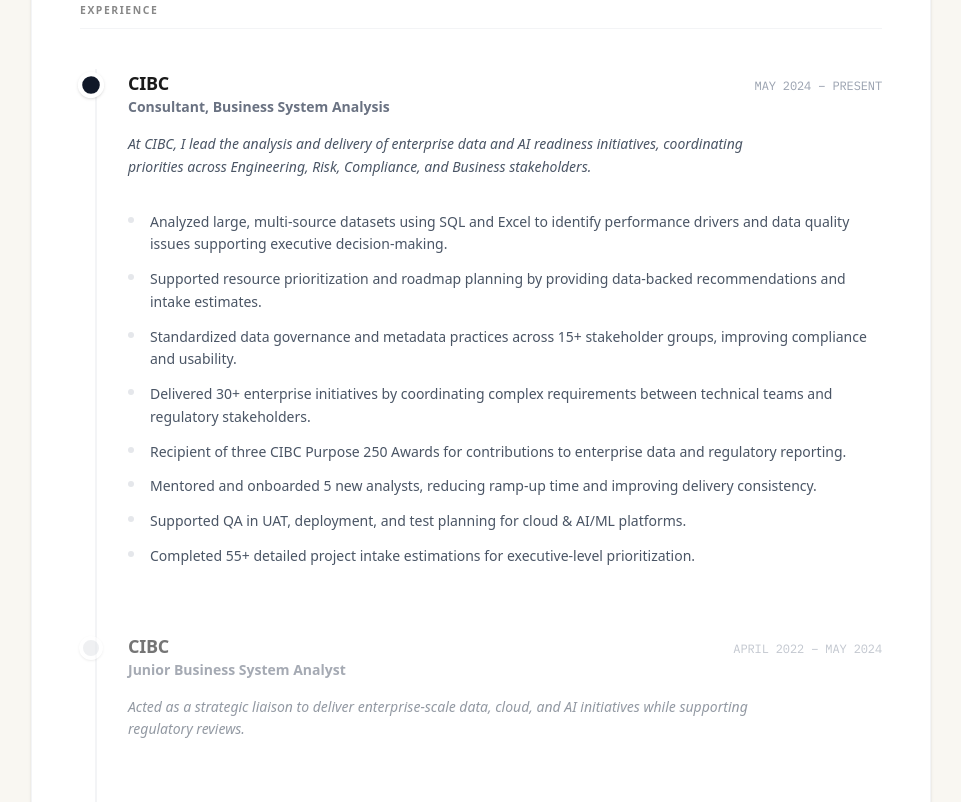
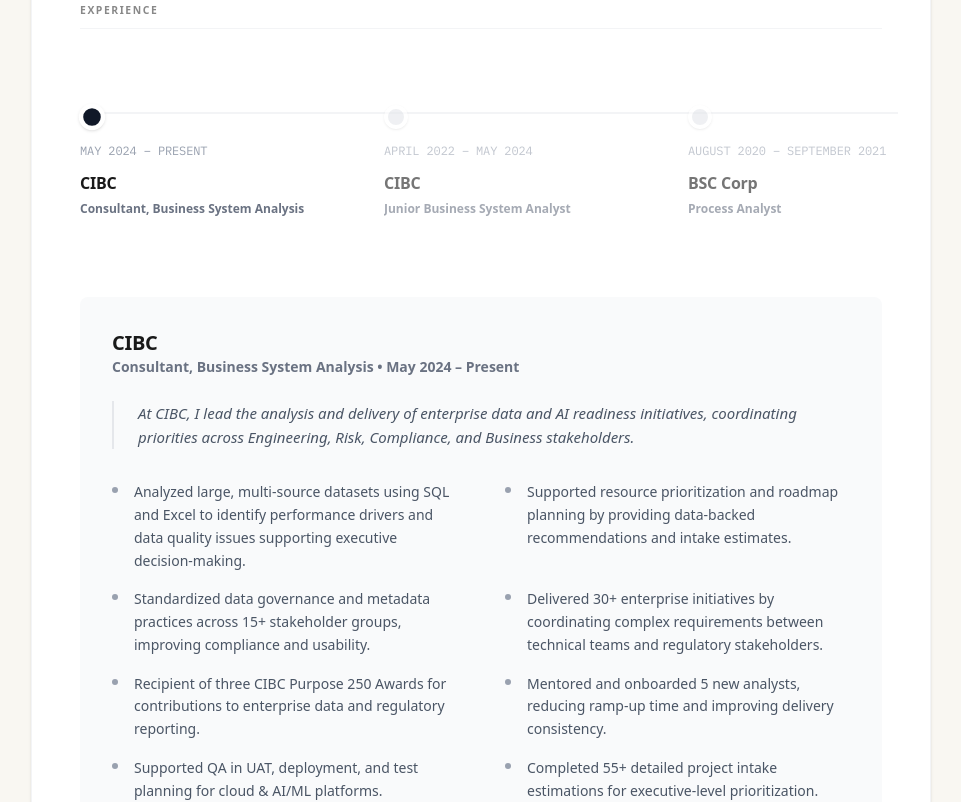
Before and after one commit to HarikrishnaSPillai/harikrishna-portfolio, a Next.js app: page /resume in a window 1280 px wide. Shown: the part 800-1602 px from the top of the page, without its empty margins (159-1120 px from the left). Built offline with nearby package versions, Linux system fonts and the light colour scheme.

Commit message:
Categorize projects and convert timeline to horizontal layout

```diff
--- a/src/app/projects/page.tsx
+++ b/src/app/projects/page.tsx
@@ -1,9 +1,24 @@
+"use client";
+
 import data from "@/data/portfolio.json";
 import Link from "next/link";
+import { useState, useMemo } from "react";
 
 export default function Projects() {
+    const [selectedCategory, setSelectedCategory] = useState("All");
+
+    const categories = useMemo(() => {
+        const cats = new Set(data.projects.map((p: any) => p.category));
+        return ["All", ...Array.from(cats)].filter(Boolean);
+    }, []);
+
+    const filteredProjects = useMemo(() => {
+        if (selectedCategory === "All") return data.projects;
+        return data.projects.filter((p: any) => p.category === selectedCategory);
+    }, [selectedCategory]);
+
     return (
-        <main className="min-h-screen pt-32 pb-24 px-6 md:px-0">
+        <main className="min-h-screen pt-32 pb-24 px-6 md:px-0 text-gray-900">
             <div className="max-w-[900px] mx-auto">
                 <header className="mb-16 text-center md:text-left">
                     <p className="label-caps mb-4">Portfolio</p>
@@ -13,9 +28,30 @@
                     </p>
                 </header>
 
-                <section className="grid grid-cols-1 md:grid-cols-2 gap-x-12 gap-y-16">
-                    {data.projects.map((project, idx) => (
-                        <div key={idx} className="flex flex-col border-t border-gray-100 pt-8 group">
+                {/* Category Selection */}
+                <nav className="mb-16 border-b border-gray-100 pb-2">
+                    <div className="flex flex-wrap gap-x-8 gap-y-4">
+                        {categories.map((cat) => (
+                            <button
+                                key={cat}
+                                onClick={() => setSelectedCategory(cat)}
+                                className={`mono-meta text-[10px] uppercase tracking-widest pb-2 transition-all relative ${selectedCategory === cat
+                                        ? "text-gray-900 font-bold"
+                                        : "text-gray-400 hover:text-gray-600"
+                                    }`}
+                            >
+                                {cat}
+                                {selectedCategory === cat && (
+                                    <span className="absolute bottom-[-1px] left-0 w-full h-[2px] bg-gray-900" />
+                                )}
+                            </button>
+                        ))}
+                    </div>
+                </nav>
+
+                <section className="grid grid-cols-1 md:grid-cols-2 gap-x-12 gap-y-16 transition-all duration-500">
+                    {filteredProjects.map((project, idx) => (
+                        <div key={idx} className="flex flex-col border-t border-gray-100 pt-8 group animate-in fade-in slide-in-from-bottom-4 duration-500">
                             <h2 className="text-xl font-sans font-bold text-gray-900 mb-2 group-hover:text-brand-primary transition-colors">
                                 {project.title}
                             </h2>
--- a/src/app/resume/page.tsx
+++ b/src/app/resume/page.tsx
@@ -47,48 +47,65 @@
                             </p>
                         </div>
 
-                        {/* Experience Section - Timeline */}
+                        {/* Experience Section - Horizontal Timeline */}
                         <div className="mb-12">
                             <h3 className="label-caps text-gray-400 mb-10 border-b border-gray-100 pb-2">Experience</h3>
-                            <div className="relative pl-8 md:pl-12">
-                                {/* Vertical Line */}
-                                <div className="absolute left-[11px] md:left-[15px] top-0 bottom-0 w-[2px] bg-gray-100" />
 
-                                <div className="space-y-16">
+                            <div className="relative mb-12">
+                                {/* Horizontal Timeline Container */}
+                                <div className="overflow-x-auto pb-8 -mx-4 px-4 scrollbar-hide">
+                                    <div className="flex gap-12 min-w-max relative pt-8">
+                                        {/* Horizontal Connecting Line */}
+                                        <div className="absolute left-0 top-[43px] right-0 h-[2px] bg-gray-100" />
+
                                         {data.experience.map((exp, idx) => (
                                             <div
                                                 key={idx}
-                                            className={`relative group cursor-pointer transition-all duration-300 ${activeIndex === idx ? 'opacity-100' : 'opacity-60 hover:opacity-100'}`}
+                                                className={`relative w-64 cursor-pointer transition-all duration-300 ${activeIndex === idx ? 'opacity-100' : 'opacity-60 hover:opacity-100'}`}
                                                 onClick={() => setActiveIndex(idx)}
                                             >
                                                 {/* Timeline Node */}
-                                            <div className={`absolute -left-[37px] md:-left-[49px] top-1 w-6 h-6 rounded-full border-4 border-white shadow-sm transition-all duration-500 ${activeIndex === idx ? 'bg-gray-900 scale-110' : 'bg-gray-200 group-hover:bg-gray-400'}`} />
+                                                <div className={`absolute left-0 top-[4px] w-6 h-6 rounded-full border-4 border-white shadow-sm transition-all duration-500 z-10 ${activeIndex === idx ? 'bg-gray-900 scale-110' : 'bg-gray-200 group-hover:bg-gray-400'}`} />
 
-                                            <div className="flex flex-col md:flex-row md:justify-between md:items-baseline mb-4 gap-2">
-                                                <div>
-                                                    <h4 className={`text-lg font-bold transition-colors ${activeIndex === idx ? 'text-gray-900' : 'text-gray-600'}`}>{exp.company}</h4>
-                                                    <p className="text-sm font-semibold text-gray-500">{exp.role}</p>
+                                                <div className="pt-10">
+                                                    <span className="mono-meta text-[10px] text-gray-400 uppercase tracking-wider mb-2 block">{exp.period}</span>
+                                                    <h4 className={`text-md font-bold mb-1 transition-colors ${activeIndex === idx ? 'text-gray-900' : 'text-gray-600'}`}>{exp.company}</h4>
+                                                    <p className="text-xs font-semibold text-gray-500 line-clamp-1">{exp.role}</p>
                                                 </div>
-                                                <span className="mono-meta text-[10px] text-gray-400 uppercase tracking-wider">{exp.period}</span>
+                                            </div>
+                                        ))}
+                                    </div>
+                                </div>
                             </div>
 
-                                            <p className="text-sm text-gray-600 mb-6 font-serif italic leading-relaxed max-w-2xl">
+                            {/* Detailed Experience Content (Revealed on click) */}
+                            <div className="bg-gray-50 rounded-lg p-6 md:p-8 min-h-[300px] transition-all duration-500">
+                                {data.experience.map((exp, idx) => (
+                                    <div
+                                        key={idx}
+                                        className={`${activeIndex === idx ? 'block animate-in fade-in slide-in-from-top-4 duration-500' : 'hidden'}`}
+                                    >
+                                        <div className="flex flex-col md:flex-row md:justify-between md:items-baseline mb-6 gap-2">
+                                            <div>
+                                                <h4 className="text-xl font-bold text-gray-900">{exp.company}</h4>
+                                                <p className="text-sm font-semibold text-gray-500">{exp.role} &bull; {exp.period}</p>
+                                            </div>
+                                        </div>
+
+                                        <p className="text-[15px] text-gray-600 mb-8 font-serif italic leading-relaxed max-w-3xl border-l-2 border-gray-200 pl-6">
                                             {exp.narrative}
                                         </p>
 
-                                            <div className={`overflow-hidden transition-all duration-500 ease-in-out ${activeIndex === idx ? 'max-h-[1000px] opacity-100' : 'max-h-0 opacity-0'}`}>
-                                                <ul className="space-y-3 pt-2">
+                                        <ul className="grid grid-cols-1 md:grid-cols-2 gap-x-12 gap-y-4">
                                             {exp.bullets.map((bullet, bIdx) => (
                                                 <li key={bIdx} className="text-[14px] text-gray-600 flex gap-4 leading-relaxed group/bullet">
-                                                            <span className="text-gray-300 flex-shrink-0 mt-1.5 w-1.5 h-1.5 rounded-full bg-gray-200 group-hover/bullet:bg-gray-900 transition-colors" />
+                                                    <span className="text-gray-300 flex-shrink-0 mt-1.5 w-1.5 h-1.5 rounded-full bg-gray-400 group-hover/bullet:bg-gray-900 transition-colors" />
                                                     <span>{bullet}</span>
                                                 </li>
                                             ))}
                                         </ul>
                                     </div>
-                                        </div>
                                 ))}
-                                </div>
                             </div>
                         </div>
 
--- a/src/data/portfolio.json
+++ b/src/data/portfolio.json
@@ -70,7 +70,8 @@
         "RevenueCat",
         "App Store Connect",
         "iOS Development"
-      ]
+      ],
+      "category": "Mobile & AI"
     },
     {
       "slug": "azure-data-engineering",
@@ -118,7 +119,8 @@
         "Spark",
         "ADLS Gen2",
         "Data Governance"
-      ]
+      ],
+      "category": "Data & Architecture"
     },
     {
       "slug": "linux-sql-monitor",
@@ -136,7 +138,8 @@
         "GCP",
         "Crontab",
         "SQL Analysis"
-      ]
+      ],
+      "category": "Systems & DevOps"
     },
     {
       "slug": "twitter-crd",
@@ -155,7 +158,8 @@
         "JUnit",
         "Mockito",
         "Maven"
-      ]
+      ],
+      "category": "Software Engineering"
     },
     {
       "slug": "java-grep",
@@ -173,7 +177,8 @@
         "Functional Programming",
         "Docker",
         "Maven"
-      ]
+      ],
+      "category": "Software Engineering"
     },
     {
       "slug": "retail-analytics-python",
@@ -191,7 +196,8 @@
         "Jupyter",
         "RFM Segmentation",
         "Data Visualization"
-      ]
+      ],
+      "category": "Data & Architecture"
     },
     {
       "slug": "parking-detection-raspberry",
@@ -209,7 +215,8 @@
         "Flutter",
         "Computer Vision",
         "IoT"
-      ]
+      ],
+      "category": "Mobile & AI"
     },
     {
       "slug": "java-jdbc-app",
@@ -226,7 +233,8 @@
         "DAO Pattern",
         "SQL",
         "Database Architecture"
-      ]
+      ],
+      "category": "Software Engineering"
     },
     {
       "slug": "legacy-portfolio",
@@ -244,7 +252,8 @@
         "AWS Route 53",
         "JavaScript",
         "SEO Optimization"
-      ]
+      ],
+      "category": "Software Engineering"
     },
     {
       "slug": "technical-explorations",
@@ -260,7 +269,8 @@
         "Distributed Systems",
         "HDFS",
         "Microservices"
-      ]
+      ],
+      "category": "Data & Architecture"
     },
     {
       "slug": "jarvis-data-eng",
@@ -277,7 +287,8 @@
         "SQL",
         "Linux",
         "GitHub"
-      ]
+      ],
+      "category": "Data & Architecture"
     }
   ],
   "skills": {
```
Lines whose indentation alone changed are shown as unchanged.
